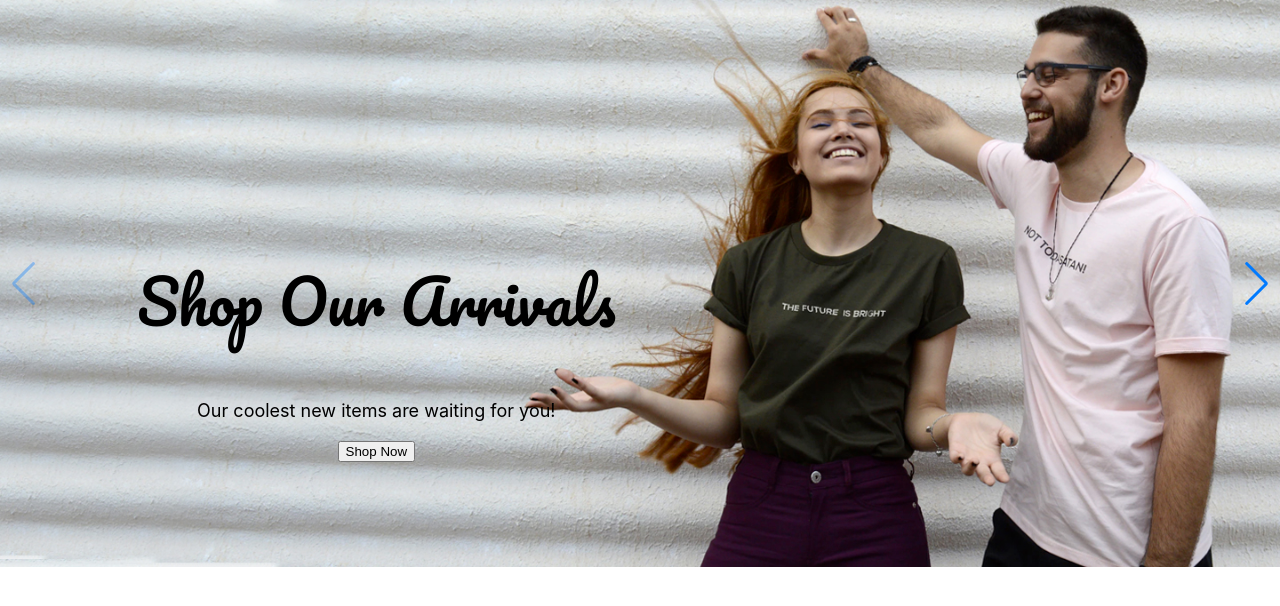
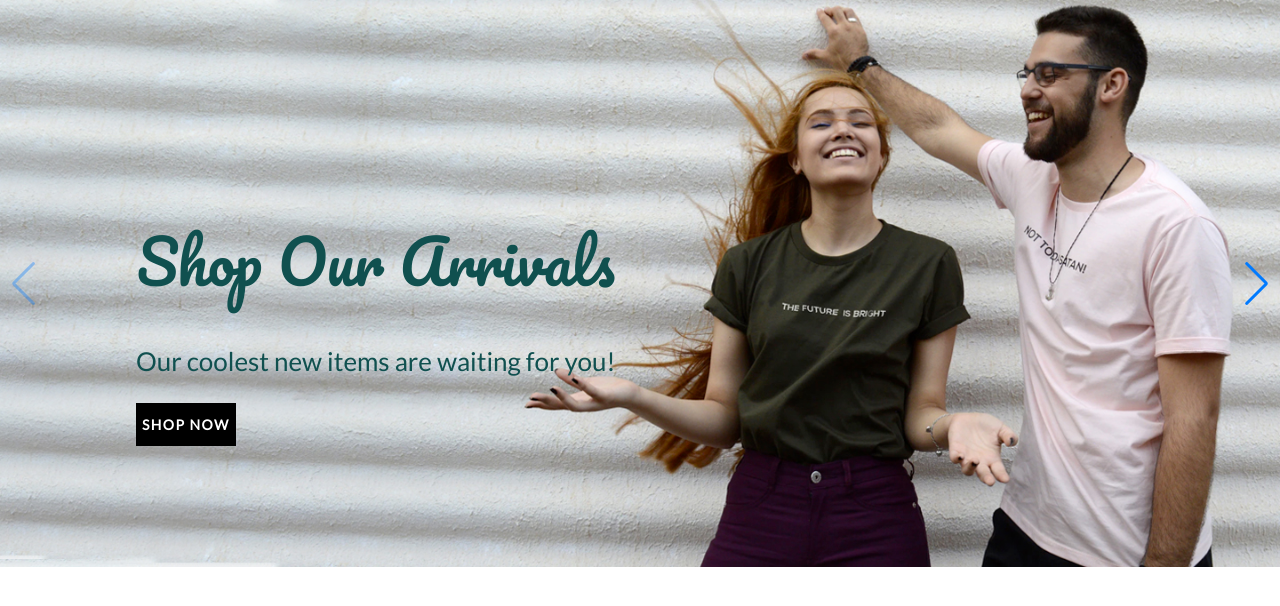
Before and after one commit to peterfoo22/dyode-testing, a React (Create React App) app: page / in a window 1280 px wide. Shown: the top 606 px of the page. Built offline with nearby package versions, Linux system fonts and the light colour scheme.

Commit message:
added more styling

```diff
--- a/src/hero-slider.css
+++ b/src/hero-slider.css
@@ -33,7 +33,7 @@
 .swiper__header-container {
   position: absolute;
   top: 208px;
-  left: 137px;
+  left: 136px;
 }
 
 .swiper__header {
@@ -43,4 +43,37 @@
   font-weight: 400;
   font-size: 60px;
   line-height: 105px;
+  margin: 0;
+  color: #10504F;
 }
+
+.swiper__subheader {
+  font-family: 'Lato';
+  font-style: normal;
+  font-weight: 400;
+  font-size: 26px;
+  line-height: 31px;
+  color: #10504F;
+  margin-bottom: 26px;
+  text-align: left;
+}
+
+.swiper__buy-button {
+  font-family: 'Lato';
+  font-style: normal;
+  font-weight: 700;
+  font-size: 14px;
+  line-height: 17px;
+  background-color: black;
+  text-align: center;
+  letter-spacing: 0.1em;
+  text-transform: uppercase;
+  color: #FFFFFF;
+  height: 43px;
+  float: left;
+  border: none;
+}
+
+.alternative {
+  color: white;
+}
--- a/src/hero-slider.js
+++ b/src/hero-slider.js
@@ -26,9 +26,23 @@ const HeroSlider = () => {
         <img src={HERO1} alt="shopify alt tag" />
       </SwiperSlide>
       <SwiperSlide>
+        <div className="swiper__header-container">
+          <h1 className="swiper__header alternative">Our Fave Tees</h1>
+          <p className="swiper__subheader alternative">
+            Shop All Our Favorites
+          </p>
+          <button className="swiper__buy-button">Shop Now</button>
+        </div>
         <img src={HERO2} alt="shopify alt tag" />
       </SwiperSlide>
       <SwiperSlide>
+        <div className="swiper__header-container">
+          <h1 className="swiper__header">Shop Our Arrivals</h1>
+          <p className="swiper__subheader">
+            Our coolest new items are waiting for you!
+          </p>
+          <button className="swiper__buy-button">Shop Now</button>
+        </div>
         <img src={HERO3} alt="shopify alt tag" />
       </SwiperSlide>
     </Swiper>
```
